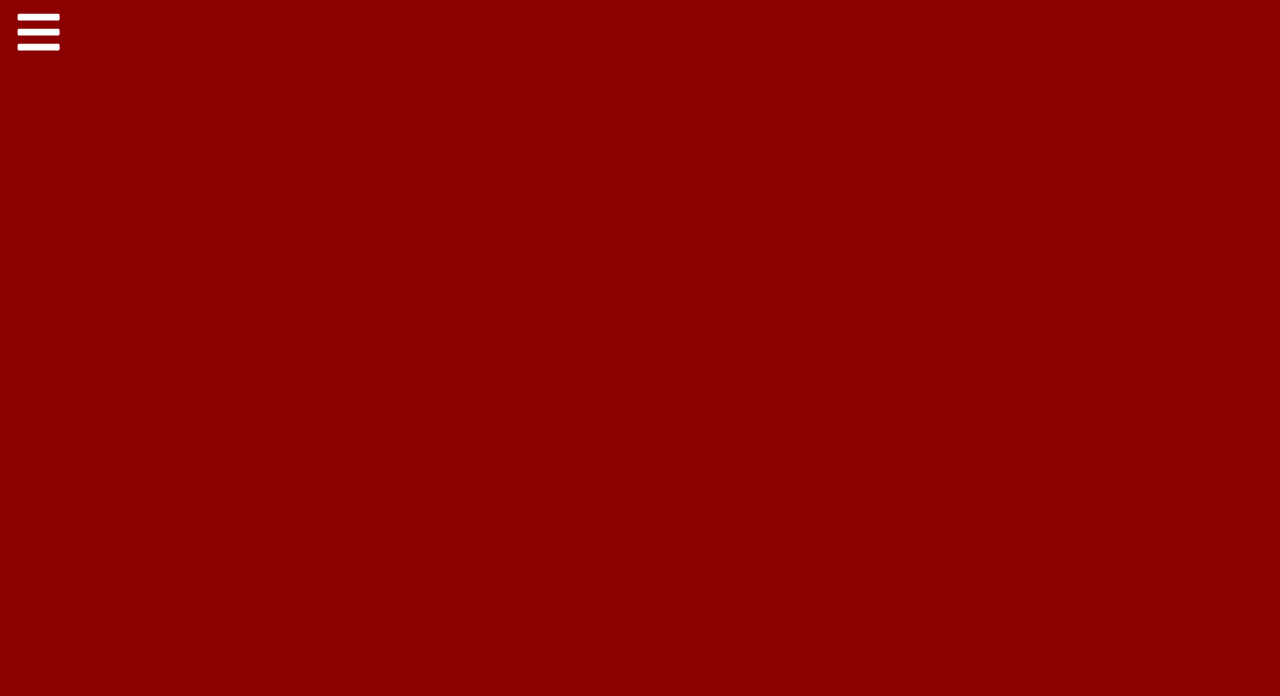
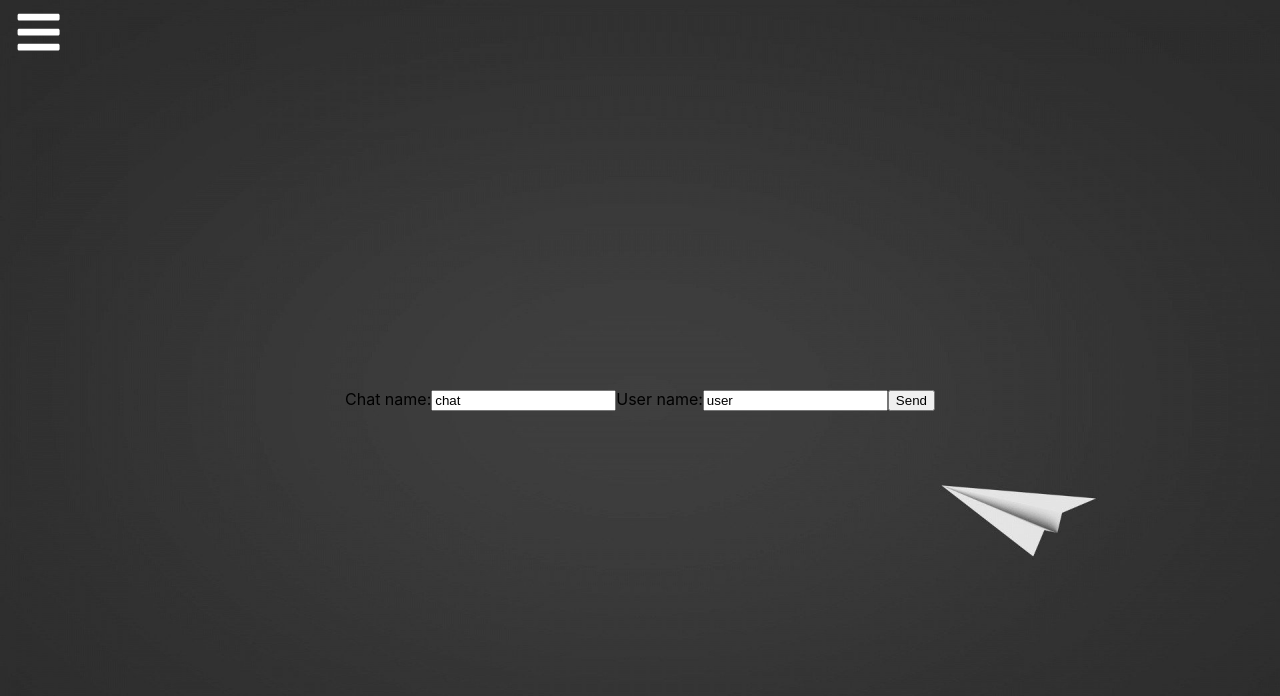
Before and after one commit to animeden/React-Chat, a React (Create React App) app: page /createchat in a window 1280 px wide. Shown: the top 696 px of the page. Built offline with nearby package versions, Linux system fonts and the light colour scheme.

Commit message:
second commit

```diff
--- a/src/App.js
+++ b/src/App.js
@@ -19,10 +19,10 @@ let styles = {
 
 function App() {
   const items = [
-    {id: 1, title: 'Home', path: '/', icon:<FaIcons.FaHome/>},
-    {id: 2, title: 'Chat list', path: '/chatlist', icon:<FaIcons.FaThList/>},
-    {id: 3, title: 'Create Chat', path: '/createchat', icon:<MdIcons.MdCreate/>},
-    {id: 4, title: 'Settings', path: '/settings', icon:<AiIcons.AiFillSetting/>}
+    {id: 1, title: 'Home', path: '/', icon:<FaIcons.FaHome className='icon'/>},
+    {id: 2, title: 'Chat list', path: '/chatlist', icon:<FaIcons.FaThList className='icon'/>},
+    {id: 3, title: 'Create Chat', path: '/createchat', icon:<MdIcons.MdCreate className='icon'/>},
+    {id: 4, title: 'Settings', path: '/settings', icon:<AiIcons.AiFillSetting className='icon'/>}
   ]
 
   return (
--- /dev/null
+++ b/src/ChatForms/chatForm.js
@@ -0,0 +1,38 @@
+import React from 'react'
+
+class ChatForm extends React.Component {
+    constructor(props) {
+      super(props);
+      this.state = {value: 'chat', value2:'user'};
+
+      this.handleChange = this.handleChange.bind(this);
+      this.handleSubmit = this.handleSubmit.bind(this);
+    }
+
+    handleChange(event) {
+      this.setState({value: event.target.value, value2: event.target.value2});
+    }
+
+    handleSubmit(event) {
+      alert('Chat name: ' + this.state.value + '; User name: ' + this.state.value2);
+      event.preventDefault();
+    }
+
+    render() {
+      return (
+        <form onSubmit={this.handleSubmit}>
+          <label>
+            Chat name:
+            <input type="text" value={this.state.value} onChange={this.handleChange} />
+          </label>
+          <label>
+            User name:
+            <input type="text" value={this.state.value2} onChange={this.handleChange} />
+          </label>
+          <input type="submit" value="Send" />
+        </form>
+      );
+    }
+  }
+
+export default ChatForm;
--- a/src/SideBar/barItem.js
+++ b/src/SideBar/barItem.js
@@ -4,6 +4,6 @@ import '../index.css'
 
 export default function Item({item}){
     return(
-            <li className='list'><Link to={item.path}>{item.icon}  <span >{item.title}</span></Link></li>
+            <li className='list'><Link to={item.path}>{item.icon}  <span>{item.title}</span></Link></li>
     );
 }
--- a/src/SideBar/sideBar.js
+++ b/src/SideBar/sideBar.js
@@ -6,13 +6,6 @@ import {Link} from 'react-router-dom'
 import '../index.css'
 
 let styles = {
-    ul: {
-        listStyle: 'none',
-        margin: 0,
-        padding: 0,
-        width:'100%',
-        height: '100vh'
-    },
 
     div:{
         margin: 0,
@@ -45,7 +38,7 @@ export default function Side(props){
 
         <nav className={open ? 'nav-menu active' : 'nav-menu'} >
 
-            <ul style={styles.ul}>
+            <ul className='ul'>
                 <li>
                     <Link to="#">
 
--- a/src/index.css
+++ b/src/index.css
@@ -19,7 +19,7 @@ code {
 
 .nav-menu{
         background: #1C1C1C;
-        width:12vw;
+        width:16vw;
         height: 100vh;
         display: flex;
         justify-content: center;
@@ -68,7 +68,11 @@ code {
   margin: 0;
   padding: 0;
   height: 100vh;
-  background: darkred;
+  background-image: url(images/createChatBackground.jpg);
+  background-size: cover;
+  display: flex;
+  justify-content: center;
+  align-items: center;
 }
 
 .settings{
@@ -107,8 +111,66 @@ code {
   margin: 0;
   padding: 0;
   color: whitesmoke;
-  font-size: 80px;
+  font-size: 8vw;
   font-style: italic;
   text-shadow: 4px 4px 8px gray;
   -webkit-text-stroke: 2px black;
 }
+
+.ul {
+  list-style: none;
+  margin: 0;
+  padding: 0;
+  width:100%;
+  height: 100vh;
+}
+
+@media screen and (max-width: 992px) {
+  .list span{
+    display: none;
+    text-align: center;
+  }
+
+  .list{
+    height: 14vh;
+  }
+
+  .img{
+    width:6vw;
+    height: 9vh;
+  }
+
+  .icon{
+    width:4vw;
+    height: 6vh;
+  }
+
+  .nav-menu{
+    width: 9vw;
+  }
+
+  .h{
+    font-size: 10vw;
+  }
+
+}
+
+@media screen and (max-width: 600px) {
+  .nav-menu{
+    width: 16vw;
+  }
+
+  .img{
+    width:13vw;
+    height: 11vh;
+  }
+
+  .icon{
+    width:10vw;
+    height: 8vh;
+  }
+
+  .h{
+    font-size: 10vw;
+  }
+}
--- a/src/pages/createChat.js
+++ b/src/pages/createChat.js
@@ -1,9 +1,11 @@
 import React from 'react'
 import '../index.css'
+import ChatForm from '../ChatForms/chatForm'
 
 function CreateChat(){
     return (
         <div className='createchat'>
+            <ChatForm></ChatForm>
         </div>
     )
 }
```
Also changed, not shown: src/images/createChatBackground.jpg (added).
